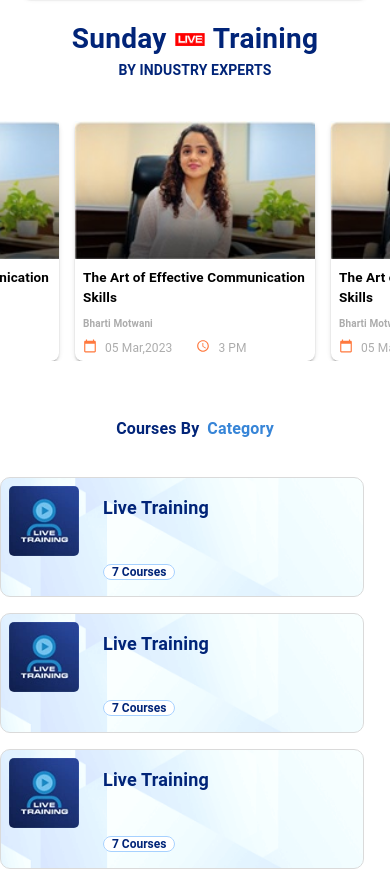
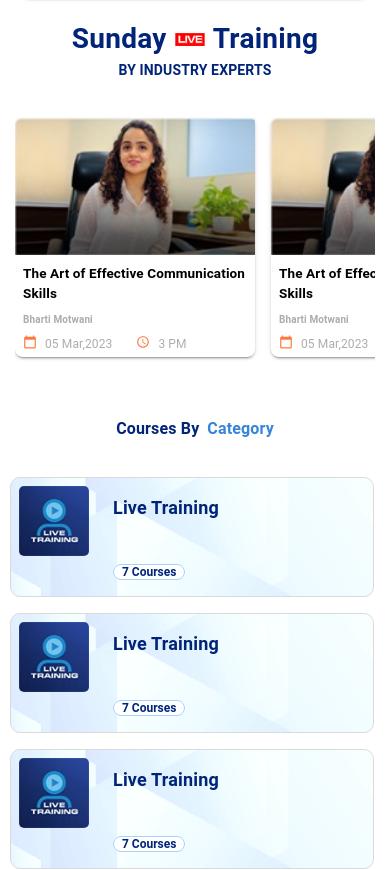
Before and after one commit to rahulchatterjee12/Padhai-Bank, a React (Create React App) app: page / in a window 390 px wide. Shown: the part 4483-5353 px from the top of the page. Built offline with nearby package versions, Linux system fonts and the light colour scheme.

Commit message:
mobile view complete

```diff
--- a/src/components/Home/CourseByCategory/index.jsx
+++ b/src/components/Home/CourseByCategory/index.jsx
@@ -17,8 +17,12 @@ const CourseByCategory = () => {
                     display: 'flex',
                     flexWrap: 'wrap',
                     width: 'auto',
+                    flexDirection: { xs: 'column', md: 'row' },
                     gap: 2,
-                    marginTop: '36px'
+                    marginTop: '36px',
+                    height: { xs: '415px', md: 'auto' },
+                    overflow: 'scroll',
+                    marginX: { xs: '10px', md: 0 }
                 }}
             >
                 <CategoryCart />
--- a/src/components/Home/LiveClasses/index.jsx
+++ b/src/components/Home/LiveClasses/index.jsx
@@ -57,11 +57,15 @@ const LiveClasses = () => {
                 <Box
                     sx={{
                         display: 'flex',
-                        justifyContent: 'center',
+                        flexWrap: 'wrap',
+                        width: 'auto',
+                        flexDirection: { xs: 'column', md: 'row' },
                         gap: 2,
-                        marginTop: 5,
-                        marginBottom: 7,
-                        overflow: 'scroll'
+                        marginTop: '36px',
+                        height: { xs: '300px', md: 'full' },
+                        overflow: 'scroll',
+                        marginX: '15px',
+                        justifyContent: { xs: 'start', md: 'center' }
                     }}
                 >
                     <TrainingCart />
```
